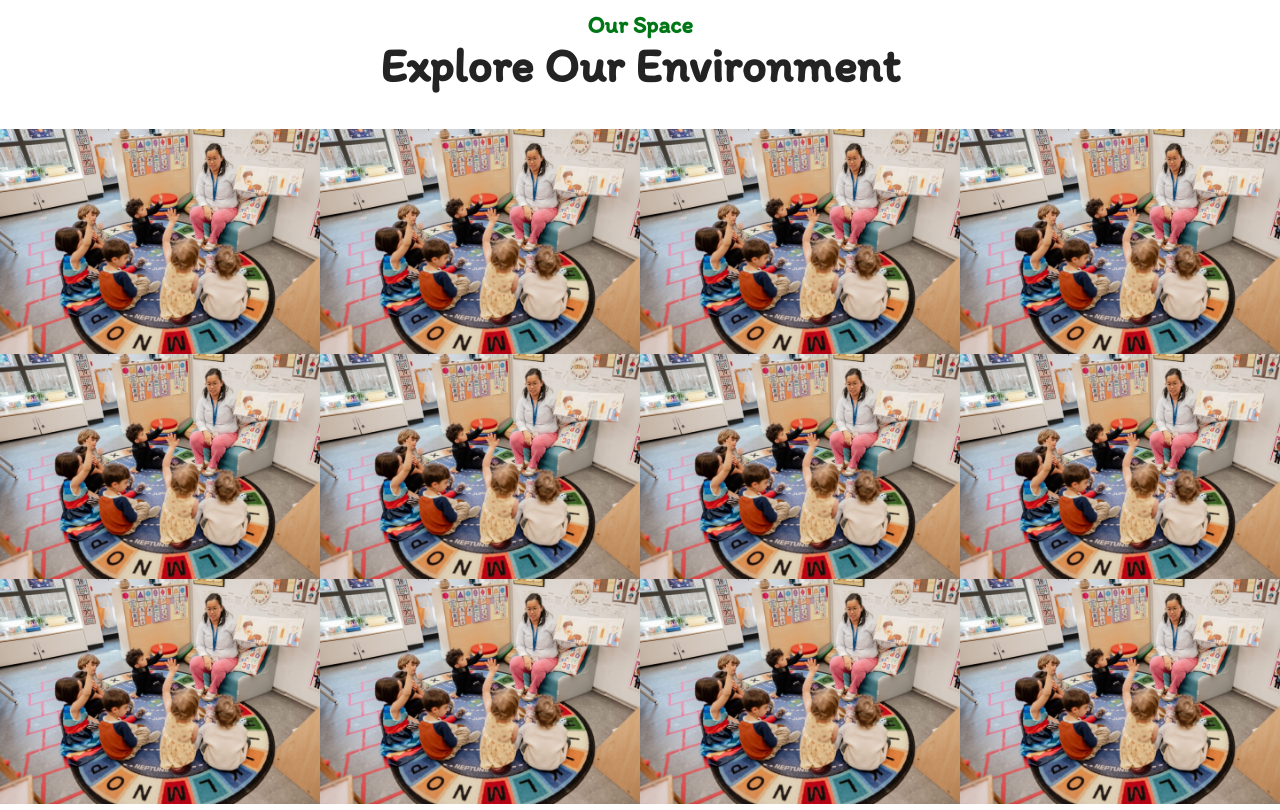
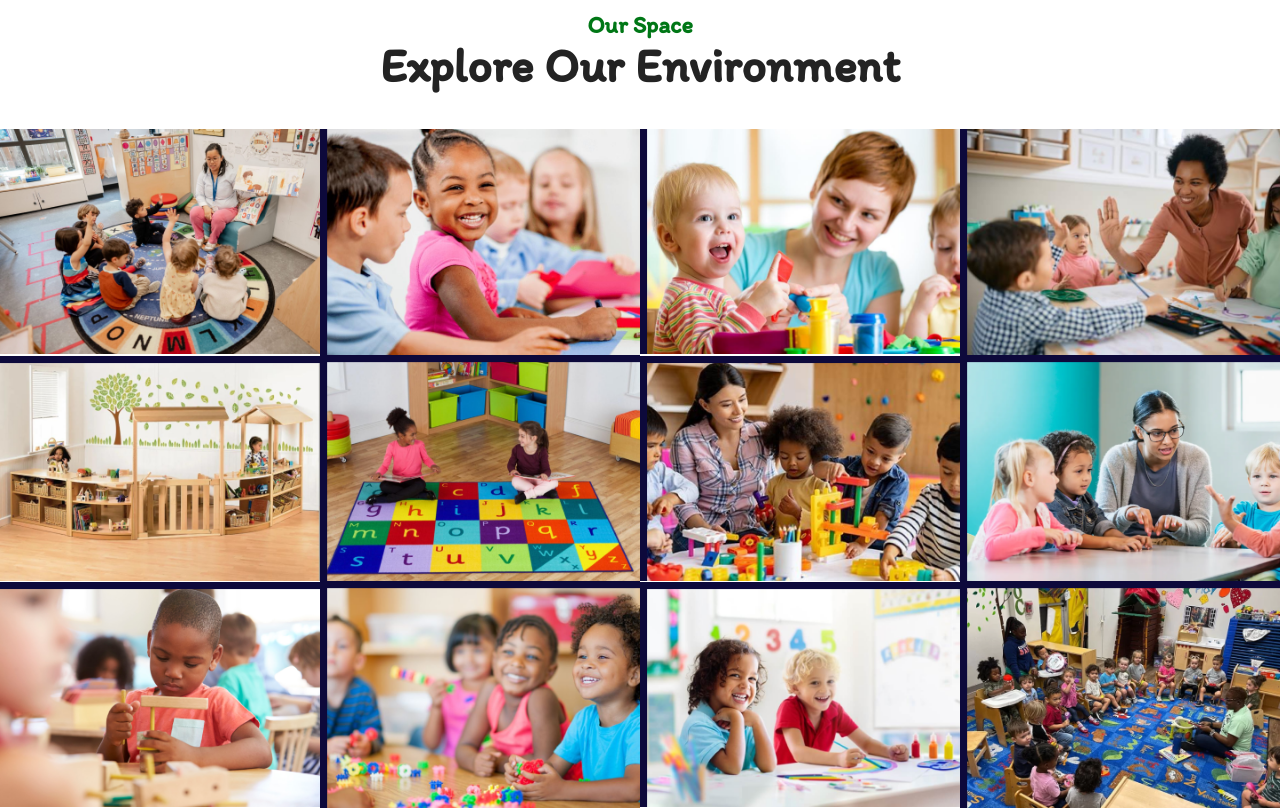
Before and after one commit to cycodedconcept/marvellouskids-ui, a Next.js app: page / in a window 1280 px wide. Shown: the part 3240-4050 px from the top of the page. Built offline with nearby package versions, Linux system fonts and the light colour scheme.

Commit message:
Add environment images to the homepage with sliding effect

```diff
--- a/app/page.tsx
+++ b/app/page.tsx
@@ -5,6 +5,21 @@ import Image from "next/image";
 import Link from "next/link";
 
 export default function Home() {
+	const environment = [
+		{ src: "/assets/environment1.png", alt: "Environment 1" },
+		{ src: "/assets/environment2.png", alt: "Environment 2" },
+		{ src: "/assets/environment3.png", alt: "Environment 3" },
+		{ src: "/assets/environment4.png", alt: "Environment 4" },
+		{ src: "/assets/environment5.png", alt: "Environment 5" },
+		{ src: "/assets/environment6.png", alt: "Environment 6" },
+		{ src: "/assets/environment7.png", alt: "Environment 7" },
+		{ src: "/assets/environment8.png", alt: "Environment 8" },
+		{ src: "/assets/environment9.png", alt: "Environment 9" },
+		{ src: "/assets/environment10.png", alt: "Environment 10" },
+		{ src: "/assets/environment11.png", alt: "Environment 11" },
+		{ src: "/assets/environment12.png", alt: "Environment 12" },
+	];
+
 	return (
 		<div>
 			<main className="bg-welcome h-[calc(100vh+5rem)] w-full bg-no-repeat bg-cover bg-bottom sm:pt-10 pt-28 md:px-20 px-5 flex flex-col sm:items-start items-center">
@@ -58,18 +73,21 @@ export default function Home() {
 			<AreaOfCare />
 
 			<section className="py-20">
-				<h4 className="lg:text-2xl text-lg text-primary font-semibold text-center">Our Space</h4>
-				<h1 className="lg:text-5xl text-4xl font-extrabold text-center mb-10">Explore Our Environment</h1>
+				<Slide delay={0.5}>
+					<h4 className="lg:text-2xl text-lg text-primary font-semibold text-center">Our Space</h4>
+					<h1 className="lg:text-5xl text-4xl font-extrabold text-center mb-10">Explore Our Environment</h1>
+				</Slide>
 
-				<div className="grid grid-cols-4">
-					{Array.from({ length: 12 }).map((_, index) => (
-						<Image
-							key={index}
-							src="/assets/free-tax-funded-square.png"
-							alt="Free Tax Funded"
-							width={500}
-							height={500}
-						/>
+				<div className="grid lg:grid-cols-4 md:grid-cols-3 sm:grid-cols-2 grid-cols-1">
+					{environment.map((env, index) => (
+						<Slide
+							key={env.alt}
+							className="flex items-center justify-center"
+							towards={index % 2 === 0 ? "left" : "right"}
+							delay={0.5}
+						>
+							<Image src={env.src} alt={env.alt} width={500} height={500} />
+						</Slide>
 					))}
 				</div>
 			</section>
```
